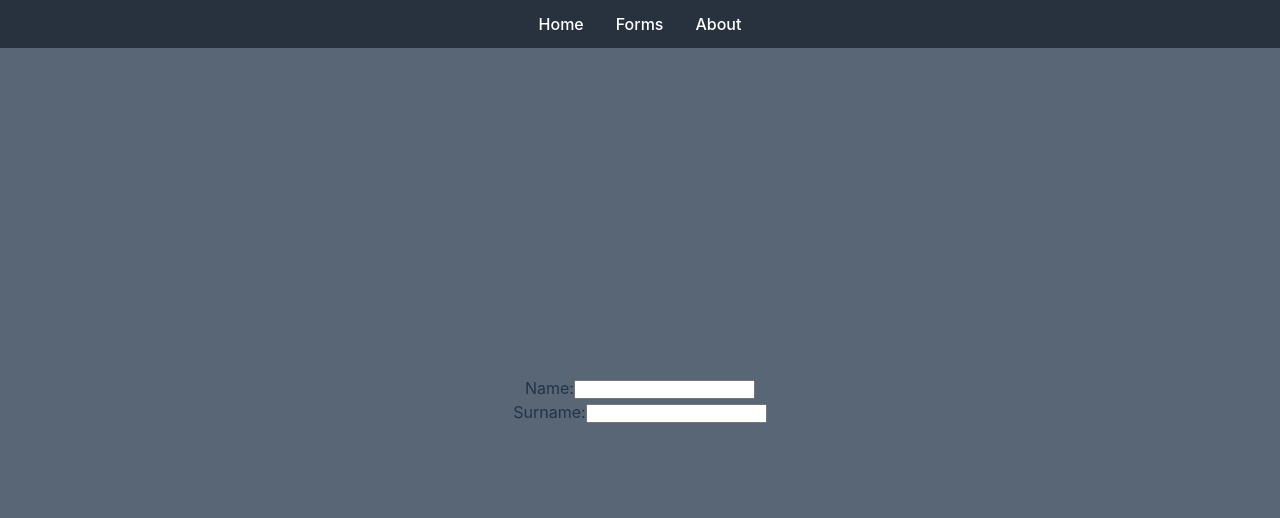
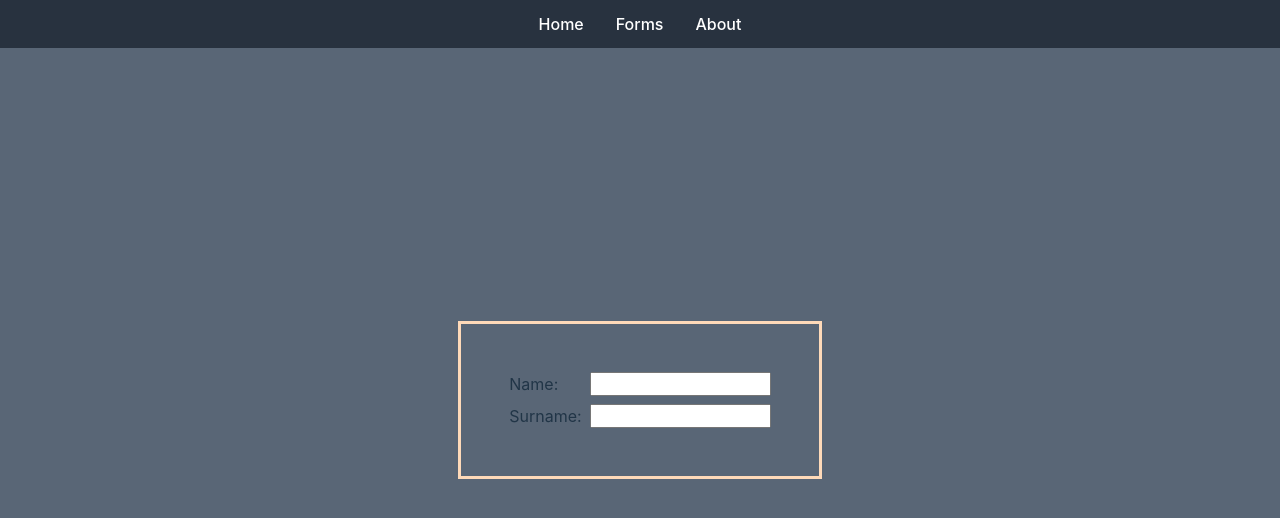
Before and after one commit to oddyca/rss-react, a React (Vite) app in the folder rss-react-components/: page /form in a window 1280 px wide. Shown: the top 518 px of the page. Built offline with nearby package versions, Linux system fonts and the light colour scheme.

Commit message:
refactor: restructure html elements

```diff
--- a/rss-react-components/src/pages/form.tsx
+++ b/rss-react-components/src/pages/form.tsx
@@ -1,5 +1,7 @@
 import React, { Component } from 'react'
 import { FormProps, FormState } from '../types/types';
+
+import "../styles/form-styles.css"
 
 export default class Form extends React.Component<FormProps, FormState> {
   nameInput: React.RefObject<HTMLInputElement>;
@@ -47,18 +49,30 @@ export default class Form extends React.Component<FormProps, FormState> {
   }
   render() {
     return (
-      <div>
-        <form>
-          <div>
+      <div className="form-container">
+        <form className="form-content">
+          <div className="form-row">
             <label htmlFor="name">Name:</label>
-            <input type="text" id="name" name="name" ref={this.nameInput} value={this.state.name} onChange={this.handleFormInputChange} />
+            <input
+              type="text"
+              id="surname"
+              name="surname"
+              ref={this.nameInput}
+              value={this.state.surname}
+              onChange={this.handleFormInputChange} />
+            {this.state.errors.surname && <span>{this.state.errors.surname}</span>}
+          </div>
+          <div className="form-row">
+
+            <label htmlFor="surname">Surname:</label>
+            <input
+              type="text"
+              id="name"
+              name="name"
+              ref={this.nameInput}
+              value={this.state.name}
+              onChange={this.handleFormInputChange} />
             {this.state.errors.name && <span>{this.state.errors.name}</span>}
-          </div>
-
-          <div>
-            <label htmlFor="surname">Surname:</label>
-            <input type="text" id="surname" name="surname" ref={this.nameInput} value={this.state.surname} onChange={this.handleFormInputChange} />
-            {this.state.errors.surname && <span>{this.state.errors.surname}</span>}
           </div>
         </form>
       </div>
--- /dev/null
+++ b/rss-react-components/src/styles/form-styles.css
@@ -0,0 +1,19 @@
+.form-container {
+  padding: 3rem;
+  display: flex;
+  flex-direction: column;
+  gap: 1rem;
+  border: solid peachpuff;
+}
+
+.form-content {
+  display: flex;
+  flex-direction: column;
+  gap: .5rem;
+}
+
+.form-row {
+  display: flex;
+  justify-content: space-between;
+  gap: .5rem;
+}
```
